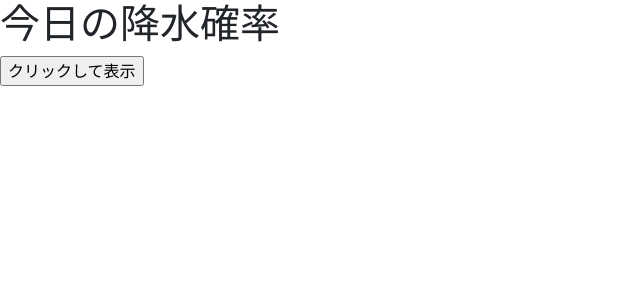
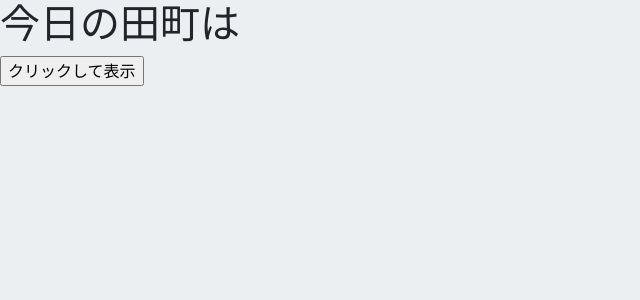
Before and after one commit to SW-kfujita/precipitation, a Flask app: template precipitation/public/precipitaiton_tsuneki/templates/precipitation_vs.html in a window 1280 px wide. Shown: the top 300 px of the page, without its empty margins (0-640 px from the left). Run offline with Flask 2, Linux system fonts and the light colour scheme; the template is opened without the code that fills it, so the values that code supplies are empty; some libraries are stand-ins or nearby versions.

Commit message:
no message

```diff
--- a/precipitation/public/precipitaiton_tsuneki/main.py
+++ b/precipitation/public/precipitaiton_tsuneki/main.py
@@ -24,7 +24,7 @@ def index():
 
     data1 = get_jma(now)
     average = (int(data2)+int(data1))/2
-    return render_template("precipitation_vs.html",
+    return render_template("index.html",
                             start=start,
                             average=average,
                             data1 = data1,
--- a/precipitation/public/precipitaiton_tsuneki/style.css
+++ b/precipitation/public/precipitaiton_tsuneki/style.css
@@ -1,3 +1,7 @@
 li {
     list-style: none;
 }
+
+.bg-01 {
+    background: #eceff1;
+}
--- a/precipitation/public/precipitaiton_tsuneki/templates/precipitation_vs.html
+++ b/precipitation/public/precipitaiton_tsuneki/templates/precipitation_vs.html
@@ -2,18 +2,17 @@
 <html lang="en"> <!--lang="en"はどういう意味か？-->
 <head>
     <meta charset="UTF-8">
-    <title>今日の降水確率比較</title>
+    <title>今日の田町の降水確率比較</title>
     <link rel="stylesheet" href="https://stackpath.bootstrapcdn.com/bootstrap/4.3.1/css/bootstrap.min.css" integrity="sha384-ggOyR0iXCbMQv3Xipma34MD+dH/1fQ784/j6cY/iJTQUOhcWr7x9JvoRxT2MZw1T" crossorigin="anonymous">
     <link rel="stylesheet" href="../style.css">
 </head>
 
-<body>
+<body class="bg-01">
 
-<h1>今日の降水確率</h1>
+<h1>今日の田町は</h1>
 <form method="get" action="/">
     <input type="submit" name="start" value="クリックして表示">
 </form>
-<br>
 
 {% if start %}
 <p>平均<strong>{{ average }}％</strong>です。</p>
@@ -28,10 +27,8 @@
 <h3>今日こそ洗濯日和！</h3>
 {% endif %}
 
-<br>
 
-<p>データ元</p>
-<ul class="d-flex">
+<ul class="d-flex border-top pt-3">
     <li>
         <div class="card" style="width: 18rem;">
             <div class="card-body">
```
